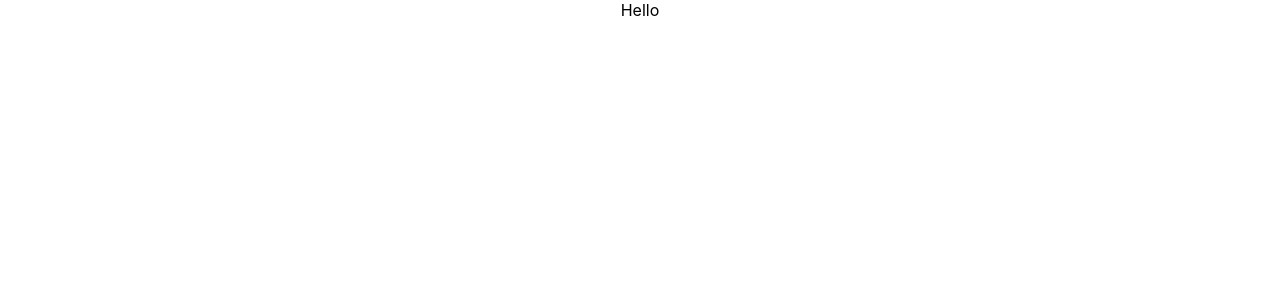
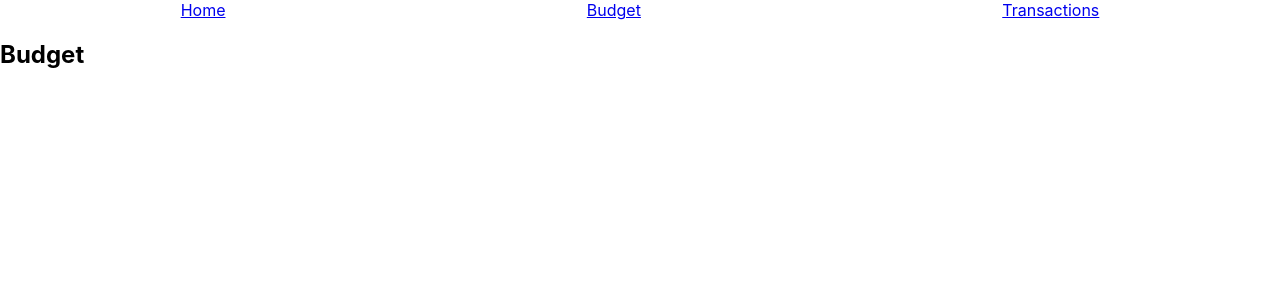
Before and after one commit to HCDD-Capstone/sfa-prototype, a React (Create React App) app: page /budget in a window 1280 px wide. Shown: the top 300 px of the page. Built offline with nearby package versions, Linux system fonts and the light colour scheme.

Commit message:
setting up routes and nav

```diff
--- a/package.json
+++ b/package.json
@@ -11,6 +11,7 @@
     "react": "^17.0.2",
     "react-chartjs-2": "^3.0.5",
     "react-dom": "^17.0.2",
+    "react-router-dom": "^5.3.0",
     "react-scripts": "4.0.3",
     "web-vitals": "^1.0.1"
   },
--- a/src/App.css
+++ /dev/null
@@ -1,3 +0,0 @@
-.App {
-  text-align: center;
-}
--- a/src/App.js
+++ b/src/App.js
@@ -1,12 +1,45 @@
-import './App.css';
+import './styles/App.css';
 import React from 'react';
+import {
+  BrowserRouter as Router,
+  Switch,
+  Route,
+  Link
+} from "react-router-dom";
+import Home from './pages/Home.js';
+import Budget from './pages/Budget.js';
+import Transactions from './pages/Transactions.js';
 
 function App() {
 
   return (
-    <div className="App">
-      Hello
-    </div>
+    <Router>
+      <div>
+        <nav className="nav">
+          <div>
+            <Link to="/">Home</Link>
+          </div>
+          <div>
+            <Link to="/budget">Budget</Link>
+          </div>
+          <div>
+            <Link to="/transactions">Transactions</Link>
+          </div>
+        </nav>
+
+        <Switch>
+          <Route path="/budget">
+            <Budget />
+          </Route>
+          <Route path="/transactions">
+            <Transactions />
+          </Route>
+          <Route path="/">
+            <Home />
+          </Route>
+        </Switch>
+      </div>
+    </Router>
 
   );
 }
--- a/src/index.js
+++ b/src/index.js
@@ -1,8 +1,8 @@
 import React from 'react';
 import ReactDOM from 'react-dom';
-import './index.css';
+import './styles/index.css';
 import App from './App';
-import reportWebVitals from './reportWebVitals';
+import reportWebVitals from './tests/reportWebVitals';
 
 ReactDOM.render(
   <React.StrictMode>
--- /dev/null
+++ b/src/pages/Budget.js
@@ -0,0 +1,11 @@
+import React from 'react';
+
+function Budget() {
+
+  return (
+    <h2>Budget</h2>
+
+  );
+}
+
+export default Budget;
--- /dev/null
+++ b/src/pages/Home.js
@@ -0,0 +1,11 @@
+import React from 'react';
+
+function Home() {
+
+  return (
+    <h2>Home</h2>
+
+  );
+}
+
+export default Home;
--- /dev/null
+++ b/src/pages/Transactions.js
@@ -0,0 +1,11 @@
+import React from 'react';
+
+function Transactions() {
+
+  return (
+    <h2>Transactions</h2>
+
+  );
+}
+
+export default Transactions;
--- /dev/null
+++ b/src/styles/App.css
@@ -0,0 +1,10 @@
+.App {
+  text-align: center;
+}
+
+.nav {
+  display: flex;
+  flex-direction: row;
+  align-items: flex-start;
+  justify-content: space-around;
+}
```
Also changed, not shown: src/styles/index.css (renamed from src/index.css), src/tests/reportWebVitals.js (renamed from src/reportWebVitals.js), src/tests/setupTests.js (renamed from src/setupTests.js), 2 other files (tests, documents, lock files or other folders).
